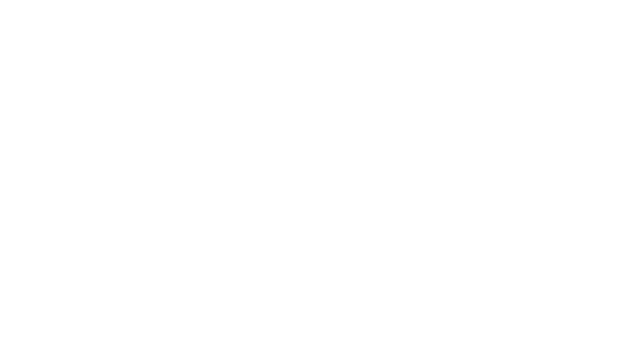
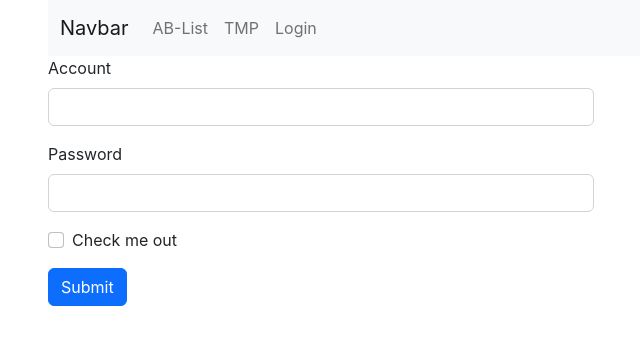
Before and after one commit to enchil/React-node1107, a React (Create React App) app: page /login in a window 1280 px wide. Before the commit this address had no page. Shown: the top 344 px of the page, without its empty margins (34-674 px from the left). Built offline with nearby package versions, Linux system fonts and the light colour scheme.

Commit message:
登入 api 1

```diff
--- a/src/App.js
+++ b/src/App.js
@@ -1,7 +1,9 @@
 
 import { BrowserRouter, Routes, Route, Link } from 'react-router-dom'
+import Navbar from './components/Navbar';
 import AbList from './pages/ab-list';
 import Tmp from './pages/Tmp';
+import Login from './pages/Login';
 
 function App() {
 
@@ -9,10 +11,15 @@ function App() {
   return (
       <>
       <BrowserRouter>
+      <Navbar />
         <Routes>
           <Route path="/" element={ <AbList /> }> </Route>
+          <Route path="/list" element={ <AbList /> }> </Route>
+
           <Route path="/tmp/:sid" element={ <Tmp /> }> </Route>
           <Route path="/tmp/" element={ <Tmp /> }> </Route>
+
+          <Route path="/login" element={ <Login /> }> </Route>
         </Routes>
       </BrowserRouter>
       </>
--- /dev/null
+++ b/src/components/Navbar.js
@@ -0,0 +1,50 @@
+import { useLocation, Link } from 'react-router-dom'
+
+export default  function Navbar(params) {
+    const location = useLocation()
+    const seg1 = location.pathname.split("/")[1]
+
+    const actives = {
+    //     'list':' nav-link ',
+    //     'tmp':' nav-link ',
+    //     'login':' nav-link '
+    }
+
+    // if(actives[seg1]){
+    //     actives[seg1] += 'active'
+    // }
+
+    actives[seg1]={
+        backgroundColor:"lightblue",
+        borderRadius:"10px",
+    }
+
+    return (<>
+        <div className="container">
+        <nav className="navbar navbar-expand-lg bg-light">
+  <div className="container-fluid">
+    <Link className="navbar-brand" href="/#">Navbar</Link>
+    <button className="navbar-toggler" type="button" data-bs-toggle="collapse" data-bs-target="#navbarSupportedContent" aria-controls="navbarSupportedContent" aria-expanded="false" aria-label="Toggle navigation">
+      <span className="navbar-toggler-icon"></span>
+    </button>
+    <div className="collapse navbar-collapse" id="navbarSupportedContent">
+      <ul className="navbar-nav me-auto mb-2 mb-lg-0">
+        <li className="nav-item">
+          <Link className="nav-link" style={actives.list}  to="/list">AB-List</Link>
+        </li>
+        <li className="nav-item">
+          <Link className="nav-link" style={actives.list}  to="/tmp">TMP</Link>
+        </li>
+        <li className="nav-item">
+          <Link className="nav-link" style={actives.list}  to="/login">Login</Link>
+        </li>
+
+      </ul>
+
+    </div>
+  </div>
+</nav>
+        </div>
+    </>)
+
+}
--- a/src/my-config.js
+++ b/src/my-config.js
@@ -1,2 +1,5 @@
 export const MY_HOST = "http://localhost:3001";
 export const AB_LIST = `${MY_HOST}/ab/api`;
+
+//登入驗證
+export const LOGIN_API = `${MY_HOST}/login-api`;
--- /dev/null
+++ b/src/pages/Login.js
@@ -0,0 +1,53 @@
+import { useState } from "react"
+import axios from "axios"
+import { LOGIN_API } from "../my-config"
+
+export default function Login() {
+    const [formData, setFormData] = useState({
+        account: "",
+        password: "",
+    })
+
+    const handler =e =>{
+        const id =e.currentTarget.id
+        const val = e.currentTarget.value
+        //console.log({id, val});
+
+        setFormData({...formData, [id]: val})
+    }
+
+    const mySubmit = async (e)=>{
+        e.preventDefault();
+        const response = await axios.post(LOGIN_API, formData);
+
+        console.log(response);
+    }
+
+    return (
+    <div className="container">
+        <div className="row">
+        <div className="col-lg-6">
+        <form onSubmit={mySubmit}>
+        <div className="mb-3">
+            <label htmlFor="account" className="form-label">Account</label>
+            <input type="text" className="form-control" id="account" onChange={handler} value={formData.account}/>
+        </div>
+
+        <div className="mb-3">
+            <label htmlFor="password" className="form-label">Password</label>
+            <input type="password" className="form-control" id="password" onChange={handler} value={formData.password}/>
+        </div>
+
+        <div className="mb-3 form-check">
+            <input type="checkbox" className="form-check-input" id="exampleCheck1" />
+            <label className="form-check-label">Check me out</label>
+        </div>
+
+        <button type="submit" className="btn btn-primary">Submit</button>
+        </form>
+        </div>
+
+        </div>
+    </div>
+
+    )}
```
